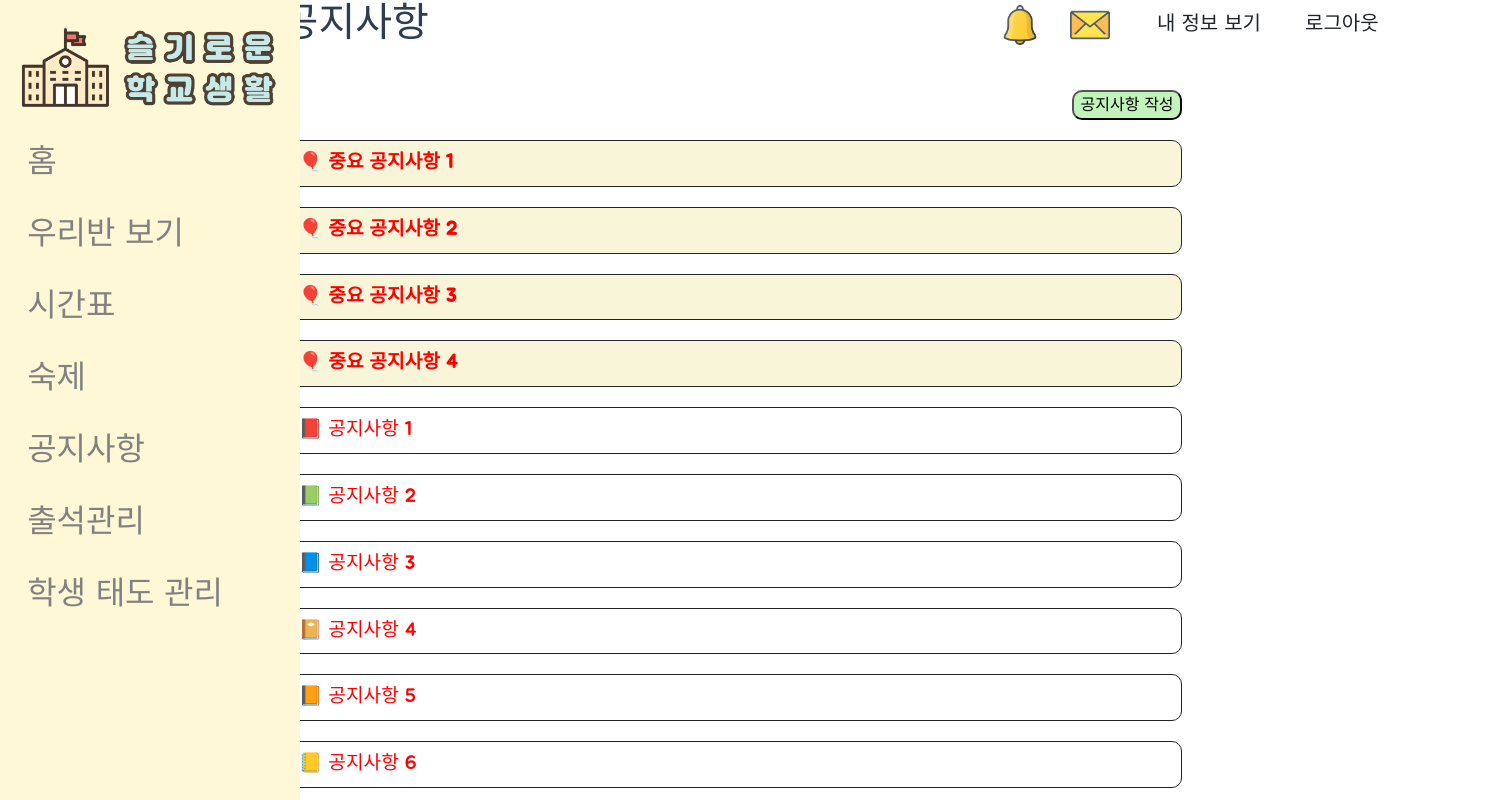
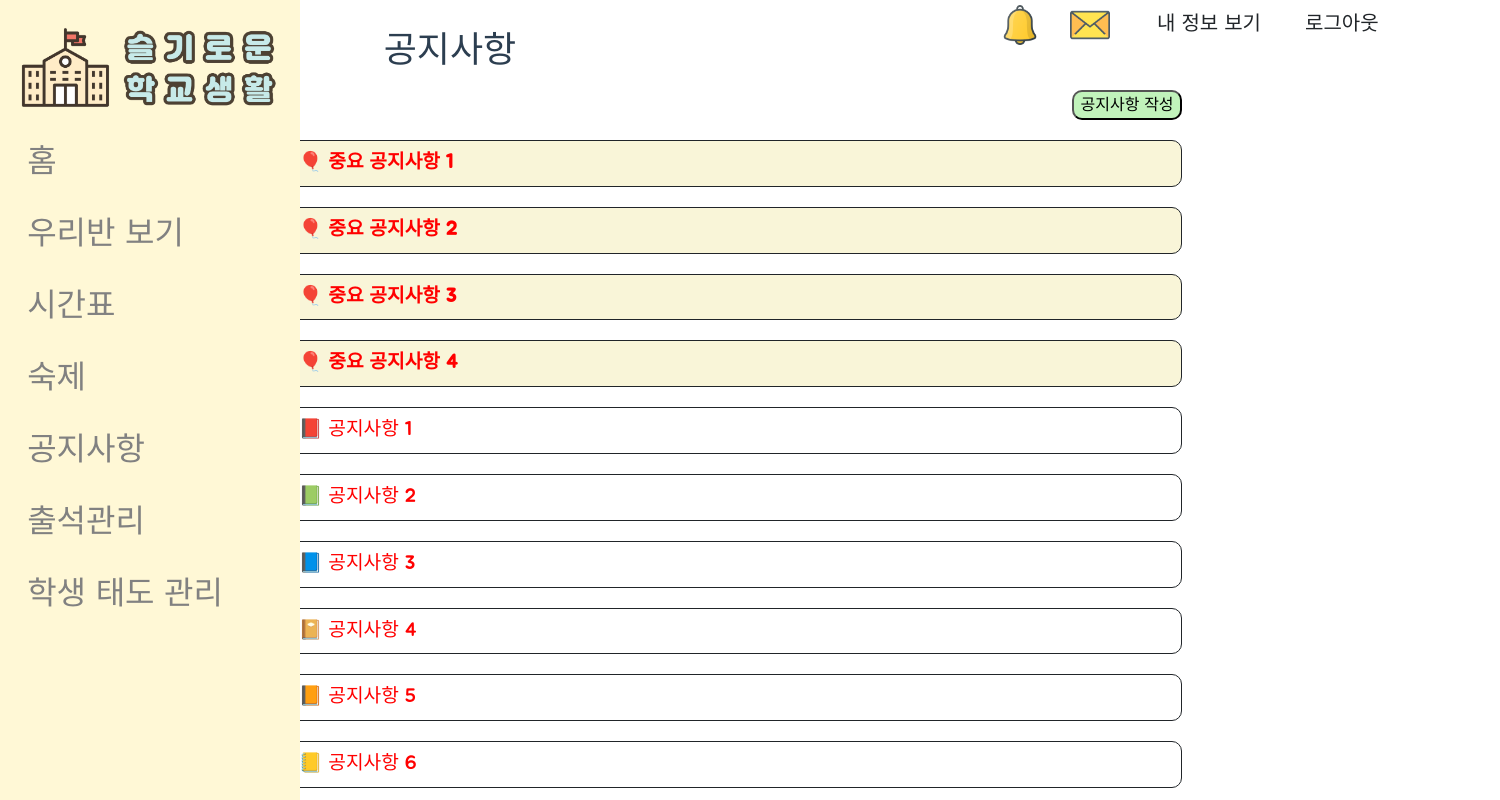
Before and after one commit to Jeong-Heui-Jin/wise_school, a Vue app in the folder frontend/: page /notice in a window 1280 px wide. Shown: the top 800 px of the page, 1500 px wide, since content can reach past the window. Built offline with nearby package versions, Linux system fonts and the light colour scheme; a web font is replaced by a local one.

Commit message:
Hotfix NavBar Duplicate

```diff
--- a/frontend/src/components/NavBar.vue
+++ b/frontend/src/components/NavBar.vue
@@ -1,6 +1,6 @@
 <template>
     <div>
-        <b-navbar id="nav-bar" style="font-family: 'Jua', sans-serif;" class="fixed-top" toggleable="lg" variant="faded" type="light">
+        <b-navbar id="nav-bar" style="font-family: 'Jua', sans-serif;" toggleable="lg" variant="faded" type="light">
             <!-- Right aligned nav items -->
             <b-navbar-nav id="right-side" class="ml-auto">
                 <img id="logo" src="@/assets/alarm.png" alt="알람_로고" @click="print">
--- a/frontend/src/views/AfterLogin/Home.vue
+++ b/frontend/src/views/AfterLogin/Home.vue
@@ -23,6 +23,7 @@
           <div class="d-flex justify-content-left" id="home-title">
             <img id="img" src="@/assets/homework.png" alt="숙제"/>
             <p>숙제</p>
+            <button style="margin-left: auto; margin-right: 10px; font-size: 32px; border: 0px; background-color: #e0edd4;" @click="$router.push('/homework')">+</button>
             <!-- <p>+</p> -->
           </div>
           <ul id="list" v-for="homework in homeworks" :key="homework.title">
@@ -35,6 +36,7 @@
         <div class="d-flex justify-content-left" id="home-title">
             <img id="img" src="@/assets/alert.png" alt="공지사항"/>
             <p>공지사항</p>
+            <button style="margin-left: auto; margin-right: 10px; font-size: 32px; border: 0px; background-color: #ffecd5;" @click="$router.push('/notice')">+</button>
             <!-- <p>+</p> -->
         </div>
         <ul id="list" v-for="notice in notices" :key="notice.title">
@@ -230,6 +232,7 @@ export default {
   margin-right: 35px;
   border-radius: 20px;
   min-width: 300px;
+  max-width: 300px;
   min-height: 680px;
   border: 2px solid aqua;
 }
--- a/frontend/src/views/AfterLogin/Notice.vue
+++ b/frontend/src/views/AfterLogin/Notice.vue
@@ -3,7 +3,7 @@
     <NavSideBar />
     <NavBar />
 
-    <h1 id="noticeTitle">공지사항</h1>
+    <h1 id="title">공지사항</h1>
 
     <div id="listForm">
       <b-list-group>
@@ -135,11 +135,13 @@ export default {
 }
 
 #listForm {
+  position: absolute;
+  left: 500px;
+  top: 90px;
   max-width: 900px;
   min-width: 900px;
   max-height: 60%;
   min-height: 60%;
-  margin: 0px auto;
   border-radius: 10px;
   /* padding: 100; */
   background-color: white;
```
